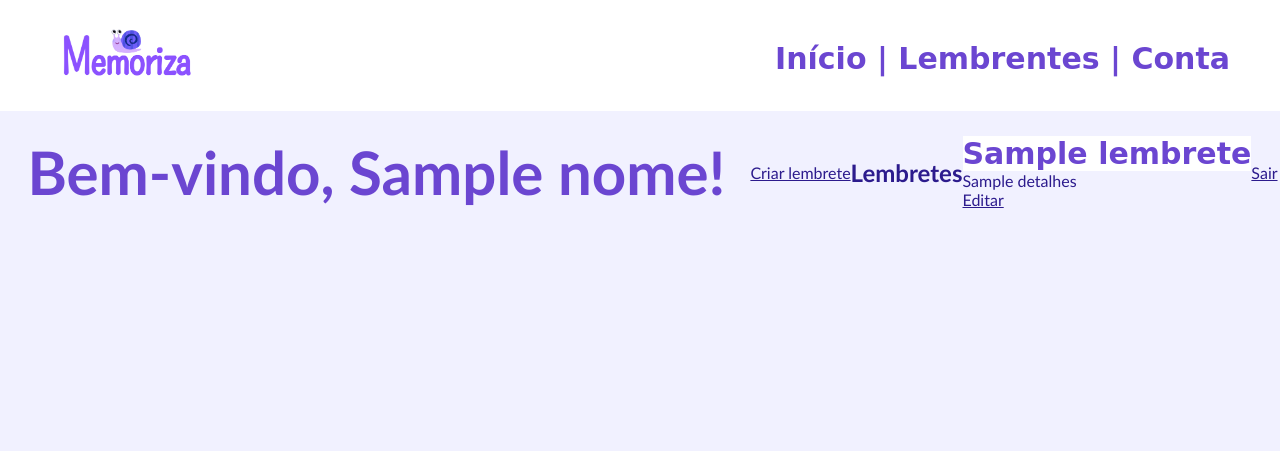
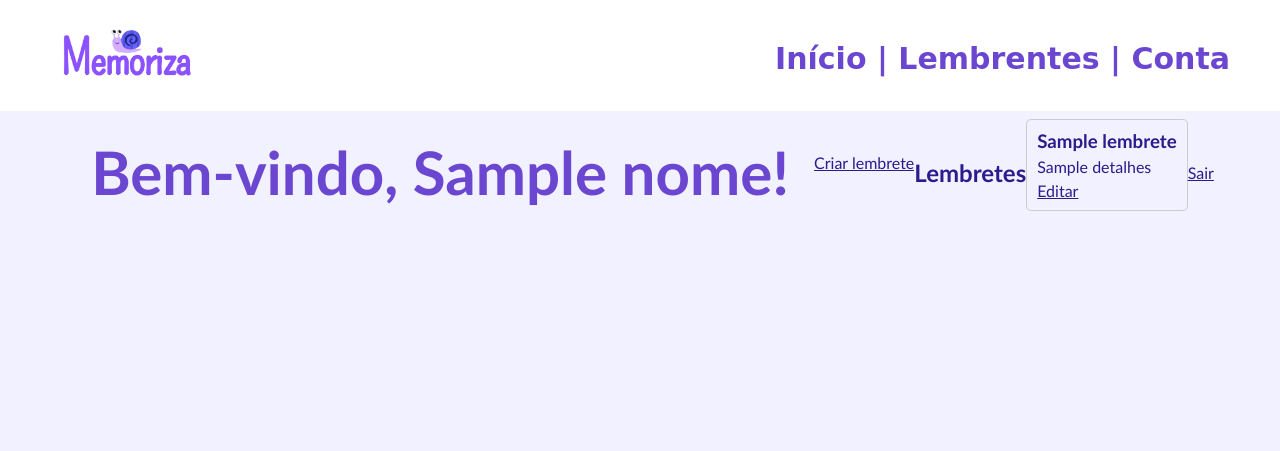
Before and after one commit to Rafael-Fernandes314/Projeto_1, a Flask app: template templates/inicial.html in a window 1280 px wide. Shown: the top 451 px of the page. Run offline with Flask 3, Linux system fonts and the light colour scheme; the template is opened without the code that fills it: most values are stand-ins (such as "Sample title", 1, 10 or a date in 2020).

Commit message:
tentativa falha de arrumar a linha

```diff
--- a/static/style.css
+++ b/static/style.css
@@ -67,3 +67,27 @@ img#logo {
     height: 50px;
     margin-bottom: 5px;
 }
+body {
+    font-family: Arial, sans-serif;
+}
+
+.topo {
+    display: flex;
+    justify-content: space-between;
+    margin-bottom: 20px;
+}
+
+.lembrete {
+    border: 1px solid #ccc;
+    padding: 10px;
+    margin-bottom: 15px;
+    border-radius: 5px;
+}
+
+.lembrete h3 {
+    margin: 0;
+}
+
+.lembrete p{
+    margin: 5px 0;
+}
--- a/templates/inicial.html
+++ b/templates/inicial.html
@@ -6,24 +6,24 @@
 
 <h1>Bem-vindo, {{ nome }}!</h1>
 
-<a href="{{ url_for('criar') }}">Criar lembrete</a>
+<div class="topo">
+    <a href="{{ url_for('criar') }}">Criar lembrete</a>
+</div>
 
 <h2>Lembretes</h2>
 
 {% if lembretes %}
     {% for lembrete in lembretes %}
-        <div>
-            <strong>{{ lembrete.titulo }}</strong><br>
-            {{ lembrete.detalhes }}<br>
+        <div class="lembrete">
+            <h3>{{ lembrete.titulo }}</h3>
+            <p>{{ lembrete.detalhes }}</p>
             <a href="{{ url_for('editar', id=lembrete.id) }}">Editar</a>
         </div>
-        <br>
     {% endfor %}
 {% else %}
     <p>Nenhum lembrete.</p>
 {% endif %}
 
-<br>
 <a href="{{ url_for('logout') }}">Sair</a>
 
 {% endblock %}
```
